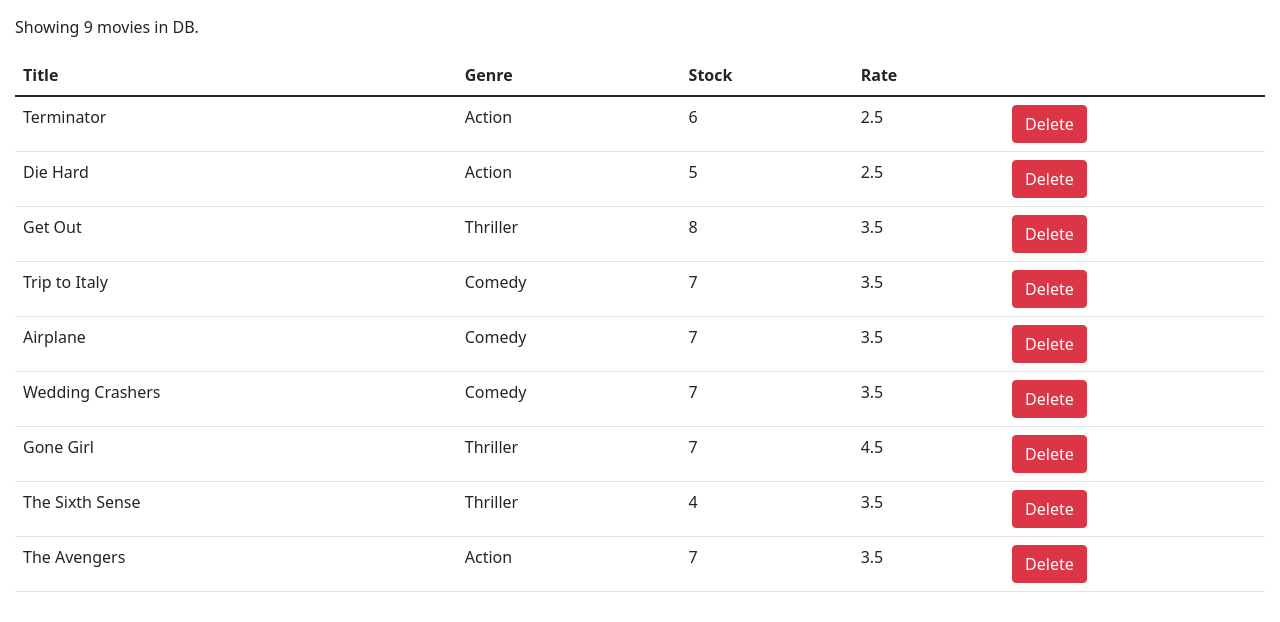
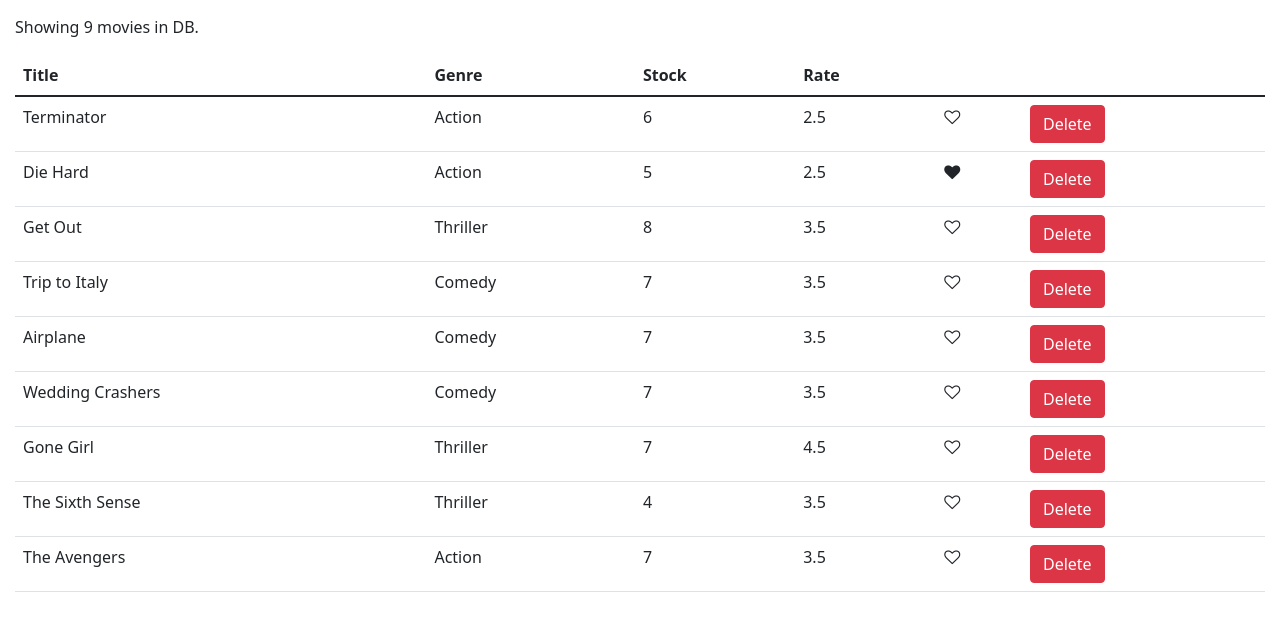
Before and after one commit to rua1hc/react-fdn-vidly-app, a React (Create React App) app: page / in a window 1280 px wide. Shown: the top 622 px of the page. Built offline with nearby package versions, Linux system fonts and the light colour scheme.

Commit message:
s4v21-22 add Like btn

```diff
--- a/src/App.js
+++ b/src/App.js
@@ -1,30 +1,45 @@
+import React, { Component } from "react";
+
 // import logo from './logo.svg';
 import "./App.css";
 
 import Movies from "./comps/movies";
 
-function App() {
-    return (
-        // <div className="App">
-        //   <header className="App-header">
-        //     <img src={logo} className="App-logo" alt="logo" />
-        //     <p>
-        //       Edit <code>src/App.js</code> and save to reload.
-        //     </p>
-        //     <a
-        //       className="App-link"
-        //       href="https://reactjs.org"
-        //       target="_blank"
-        //       rel="noopener noreferrer"
-        //     >
-        //       Learn React
-        //     </a>
-        //   </header>
-        // </div>
-        <main>
-            <Movies />
-        </main>
-    );
+class App extends Component {
+    // state = {
+    //     isFavorite: true,
+    // };
+
+    // handleLike = () => {};
+
+    render() {
+        return (
+            <main>
+                <Movies />
+            </main>
+        );
+    }
 }
 
+// function App() {
+//     return (
+//         <div className="App">
+//           <header className="App-header">
+//             <img src={logo} className="App-logo" alt="logo" />
+//             <p>
+//               Edit <code>src/App.js</code> and save to reload.
+//             </p>
+//             <a
+//               className="App-link"
+//               href="https://reactjs.org"
+//               target="_blank"
+//               rel="noopener noreferrer"
+//             >
+//               Learn React
+//             </a>
+//           </header>
+//         </div>
+//     );
+// }
+
 export default App;
--- /dev/null
+++ b/src/comps/common/like.jsx
@@ -0,0 +1,42 @@
+import React, { Component } from "react";
+
+//SFC => remember remove this and add props!!!
+const LikeSFC = (props) => {
+    let classes = "fa fa-heart";
+    classes += props.liked !== true ? "-o" : "";
+
+    return (
+        <React.Fragment>
+            <i
+                className={classes}
+                aria-hidden="true"
+                onClick={props.onClick}
+                style={{ cursor: "pointer" }}
+            ></i>
+        </React.Fragment>
+    );
+};
+
+class Like extends Component {
+    // state = {};
+
+    render() {
+        let classes = "fa fa-heart";
+        classes += this.props.liked !== true ? "-o" : "";
+
+        return (
+            <React.Fragment>
+                {/* <button onClick={this.props.onLike} className="btn btn-info"> */}
+                <i
+                    className={classes}
+                    aria-hidden="true"
+                    onClick={this.props.onClick}
+                    style={{ cursor: "pointer" }}
+                ></i>
+                {/* </button> */}
+            </React.Fragment>
+        );
+    }
+}
+
+export default Like;
--- a/src/comps/movies.jsx
+++ b/src/comps/movies.jsx
@@ -1,6 +1,8 @@
 import React, { Component } from "react";
 
 import { getMovies } from "../services/fakeMovieService";
+
+import Like from "./common/like";
 
 class Movies extends Component {
     state = {
@@ -10,6 +12,16 @@
     handleDelete = (movie) => {
         let movies = this.state.movies.filter((m) => m._id !== movie._id);
         this.setState({ movies });
+    };
+
+    handleLike = (movie) => {
+        let movies = [...this.state.movies];
+        let movieID = movies.indexOf(movie);
+        movies[movieID] = { ...movie };
+        movies[movieID].liked = !movies[movieID].liked;
+        this.setState({ movies });
+
+        // console.log("like clicked");
     };
 
     render() {
@@ -28,6 +40,7 @@
                             <th>Stock</th>
                             <th>Rate</th>
                             <th></th>
+                            <th></th>
                         </tr>
                     </thead>
                     <tbody>
@@ -37,6 +50,14 @@
                                 <td>{movie.genre.name}</td>
                                 <td>{movie.numberInStock}</td>
                                 <td>{movie.dailyRentalRate}</td>
+                                <td>
+                                    {/* <button type="button" class="btn btn-dark"> */}
+                                    <Like
+                                        onClick={() => this.handleLike(movie)}
+                                        liked={movie.liked}
+                                    />
+                                    {/* </button> */}
+                                </td>
                                 <td>
                                     <button
                                         onClick={() => this.handleDelete(movie)}
--- a/src/services/fakeMovieService.js
+++ b/src/services/fakeMovieService.js
@@ -7,64 +7,65 @@
         genre: { _id: "5b21ca3eeb7f6fbccd471818", name: "Action" },
         numberInStock: 6,
         dailyRentalRate: 2.5,
-    publishDate: "2018-01-03T19:04:28.809Z"
+        publishDate: "2018-01-03T19:04:28.809Z",
     },
     {
         _id: "5b21ca3eeb7f6fbccd471816",
         title: "Die Hard",
         genre: { _id: "5b21ca3eeb7f6fbccd471818", name: "Action" },
         numberInStock: 5,
-    dailyRentalRate: 2.5
+        dailyRentalRate: 2.5,
+        liked: true,
     },
     {
         _id: "5b21ca3eeb7f6fbccd471817",
         title: "Get Out",
         genre: { _id: "5b21ca3eeb7f6fbccd471820", name: "Thriller" },
         numberInStock: 8,
-    dailyRentalRate: 3.5
+        dailyRentalRate: 3.5,
     },
     {
         _id: "5b21ca3eeb7f6fbccd471819",
         title: "Trip to Italy",
         genre: { _id: "5b21ca3eeb7f6fbccd471814", name: "Comedy" },
         numberInStock: 7,
-    dailyRentalRate: 3.5
+        dailyRentalRate: 3.5,
     },
     {
         _id: "5b21ca3eeb7f6fbccd47181a",
         title: "Airplane",
         genre: { _id: "5b21ca3eeb7f6fbccd471814", name: "Comedy" },
         numberInStock: 7,
-    dailyRentalRate: 3.5
+        dailyRentalRate: 3.5,
     },
     {
         _id: "5b21ca3eeb7f6fbccd47181b",
         title: "Wedding Crashers",
         genre: { _id: "5b21ca3eeb7f6fbccd471814", name: "Comedy" },
         numberInStock: 7,
-    dailyRentalRate: 3.5
+        dailyRentalRate: 3.5,
     },
     {
         _id: "5b21ca3eeb7f6fbccd47181e",
         title: "Gone Girl",
         genre: { _id: "5b21ca3eeb7f6fbccd471820", name: "Thriller" },
         numberInStock: 7,
-    dailyRentalRate: 4.5
+        dailyRentalRate: 4.5,
     },
     {
         _id: "5b21ca3eeb7f6fbccd47181f",
         title: "The Sixth Sense",
         genre: { _id: "5b21ca3eeb7f6fbccd471820", name: "Thriller" },
         numberInStock: 4,
-    dailyRentalRate: 3.5
+        dailyRentalRate: 3.5,
     },
     {
         _id: "5b21ca3eeb7f6fbccd471821",
         title: "The Avengers",
         genre: { _id: "5b21ca3eeb7f6fbccd471818", name: "Action" },
         numberInStock: 7,
-    dailyRentalRate: 3.5
-  }
+        dailyRentalRate: 3.5,
+    },
 ];
 
 export function getMovies() {
@@ -72,13 +73,13 @@
 }
 
 export function getMovie(id) {
-  return movies.find(m => m._id === id);
+    return movies.find((m) => m._id === id);
 }
 
 export function saveMovie(movie) {
-  let movieInDb = movies.find(m => m._id === movie._id) || {};
+    let movieInDb = movies.find((m) => m._id === movie._id) || {};
     movieInDb.name = movie.name;
-  movieInDb.genre = genresAPI.genres.find(g => g._id === movie.genreId);
+    movieInDb.genre = genresAPI.genres.find((g) => g._id === movie.genreId);
     movieInDb.numberInStock = movie.numberInStock;
     movieInDb.dailyRentalRate = movie.dailyRentalRate;
 
@@ -91,7 +92,7 @@
 }
 
 export function deleteMovie(id) {
-  let movieInDb = movies.find(m => m._id === id);
+    let movieInDb = movies.find((m) => m._id === id);
     movies.splice(movies.indexOf(movieInDb), 1);
     return movieInDb;
 }
```
Lines whose indentation alone changed are shown as unchanged.
